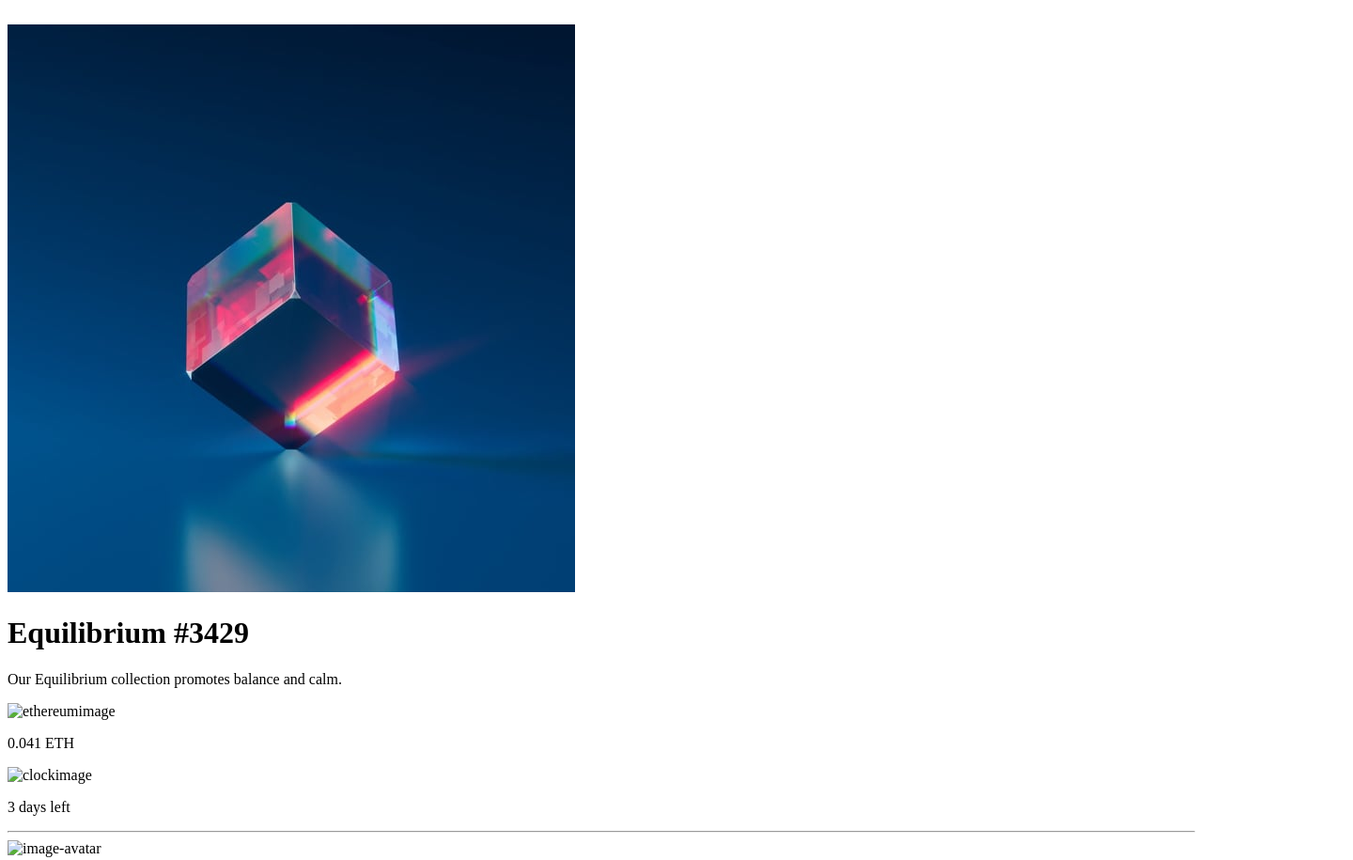
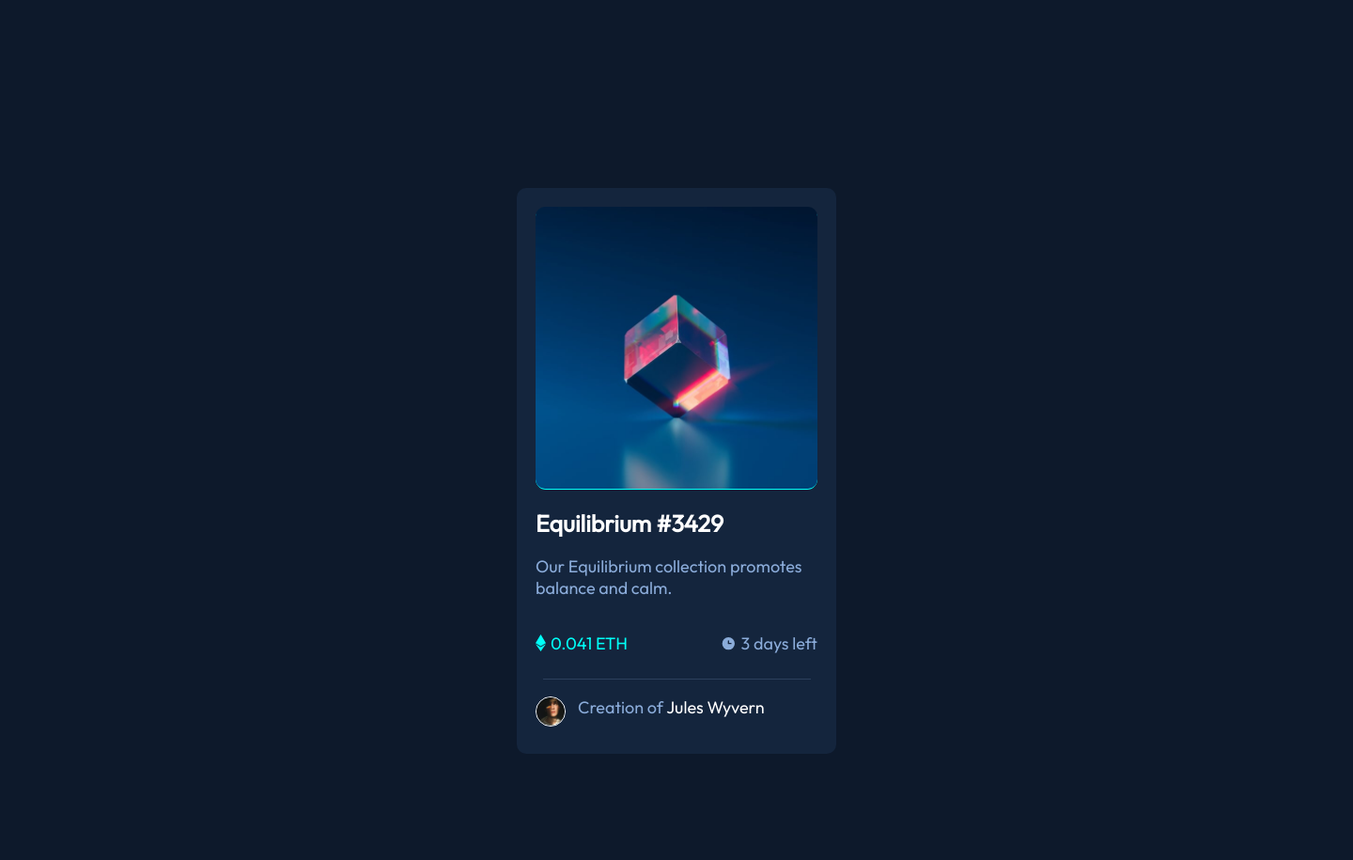
Before and after one commit to SelfReflective/NFT-preview-card-component, a plain HTML site: page index.html in a window 1280 px wide. Shown: the top 915 px of the page at 94% size, 1440 px wide, since content can reach past the window. Drawn offline with Linux system fonts and the light colour scheme; the site is published under a folder, as on GitHub Pages, so addresses that start at the root find nothing.

Commit message:
Fixed Pages Bug
added ./ in font of all the Paths.

```diff
--- a/css/styles.css
+++ b/css/styles.css
@@ -47,7 +47,6 @@ p {
   color: hsl(215, 51%, 70%);
   font-weight: normal;
 }
-
 
 .boxshadow {
   margin-bottom: 47px;
--- a/index.html
+++ b/index.html
@@ -1,24 +1,14 @@
 <!DOCTYPE html>
 <html lang="en">
+
 <head>
   <meta charset="UTF-8" />
   <meta name="viewport" content="width=device-width, initial-scale=1.0" />
-    <link rel="stylesheet" href="/css/styles.css" />
-    <!-- displays site properly based on user's device -->
-
-    <link
-      rel="icon"
-      type="image/png"
-      sizes="32x32"
-      href="./images/favicon-32x32.png"
-    />
-
+  <link rel="stylesheet" href="./css/styles.css">
+  <link rel="icon" type="image/png" sizes="32x32" href="./images/favicon-32x32.png">
   <link rel="preconnect" href="https://fonts.googleapis.com" />
   <link rel="preconnect" href="https://fonts.gstatic.com" crossorigin />
-    <link
-      href="https://fonts.googleapis.com/css2?family=Outfit&display=swap"
-      rel="stylesheet"
-    />
+  <link href="https://fonts.googleapis.com/css2?family=Outfit&display=swap" rel="stylesheet" />
 
   <title>Frontend Mentor | NFT preview card component</title>
 
@@ -27,12 +17,8 @@
 <body>
   <div class="ntf-card">
     <div class="ntf-middle">
-        <div class="boxshadow"><img class="view" src="/images/icon-view.svg" alt=""></div>
-        <img
-          class="equilibrium"
-          src="images/image-equilibrium.jpg"
-          alt="Equilibrium"
-        />
+      <div class="boxshadow"><img class="view" src="./images/icon-view.svg" alt=""></div>
+      <img class="equilibrium" src="./images/image-equilibrium.jpg" alt="Equilibrium">
 
 
 
@@ -43,22 +29,23 @@
 
       <div class="amountdaysleft">
         <div class="amountdaysleft2">
-            <img class="ethereum" src="/images/icon-ethereum.svg" alt="ethereumimage">
+          <img class="ethereum" src="./images/icon-ethereum.svg" alt="ethereumimage">
           <p class="amount">0.041 ETH</p>
         </div>
 
         <div class="clock">
-              <img src="/images/icon-clock.svg" alt="clockimage">
+          <img src="./images/icon-clock.svg" alt="clockimage">
           <p class="threedaysleft">3 days left</p>
         </div>
       </div>
 
       <hr>
-        <img class="avatar" src="/images/image-avatar.png" alt="image-avatar" />
+      <img class="avatar" src="./images/image-avatar.png" alt="image-avatar" />
       <p class="footerp">Creation of <span class="jules">Jules Wyvern</span></p>
 
     </div>
   </div>
   </div>
 </body>
+
 </html>
```
Lines whose indentation alone changed are shown as unchanged.
